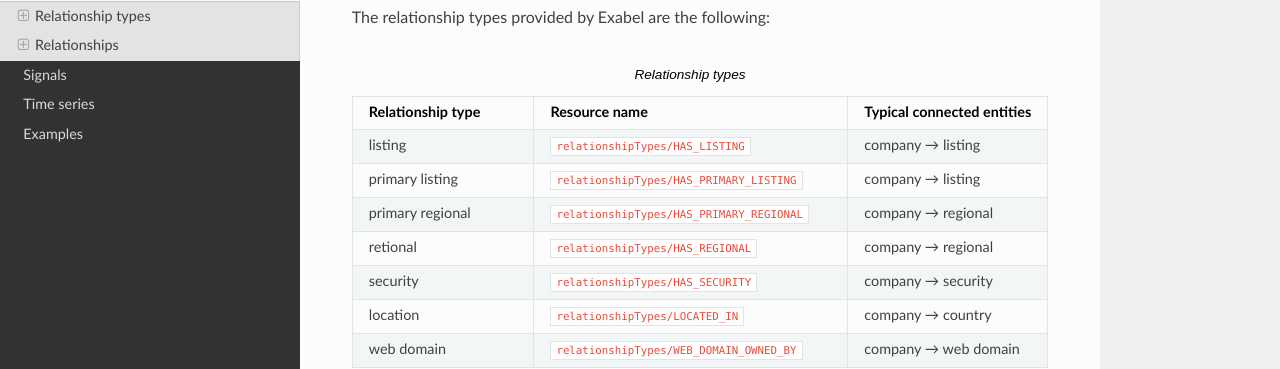
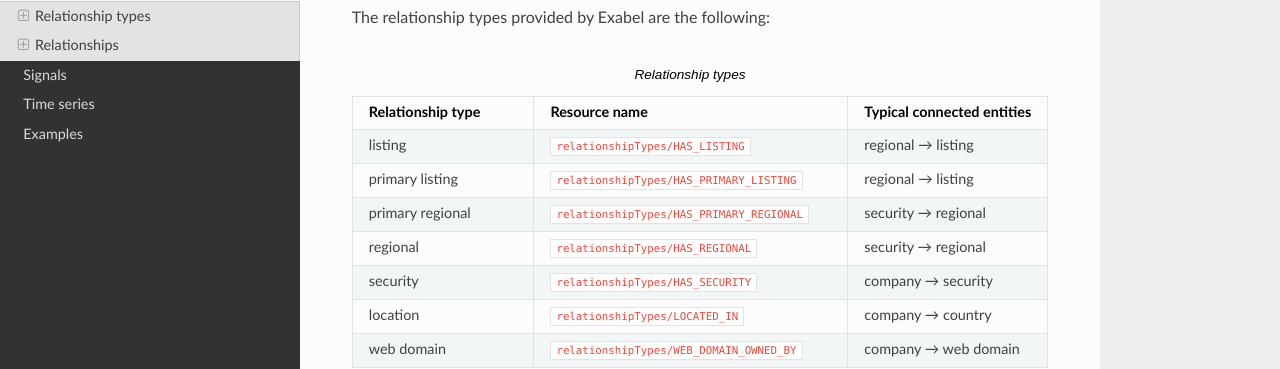
Before and after one commit to Exabel/api, a Sphinx documentation site: the page built from exabel/api/data/doc/relationships.rst, in a window 1280 px wide and 900 px high. Shown: the part 282-651 px from the top of the window. Built offline with Sphinx 7.4.7 and the Read the Docs theme 2.0.0, drawn with Linux system fonts in a browser that asks for light colours; formulas are drawn with MathJax 3.

Commit message:
Corrected typical connected entities for relationship types. (#40)

```diff
--- a/exabel/api/data/doc/relationships.rst
+++ b/exabel/api/data/doc/relationships.rst
@@ -20,16 +20,16 @@
       - Typical connected entities
     * - listing
       - ``relationshipTypes/HAS_LISTING``
-      - company → listing
+      - regional → listing
     * - primary listing
       - ``relationshipTypes/HAS_PRIMARY_LISTING``
-      - company → listing
+      - regional → listing
     * - primary regional
       - ``relationshipTypes/HAS_PRIMARY_REGIONAL``
-      - company → regional
-    * - retional
+      - security → regional
+    * - regional
       - ``relationshipTypes/HAS_REGIONAL``
-      - company → regional
+      - security → regional
     * - security
       - ``relationshipTypes/HAS_SECURITY``
       - company → security
```
